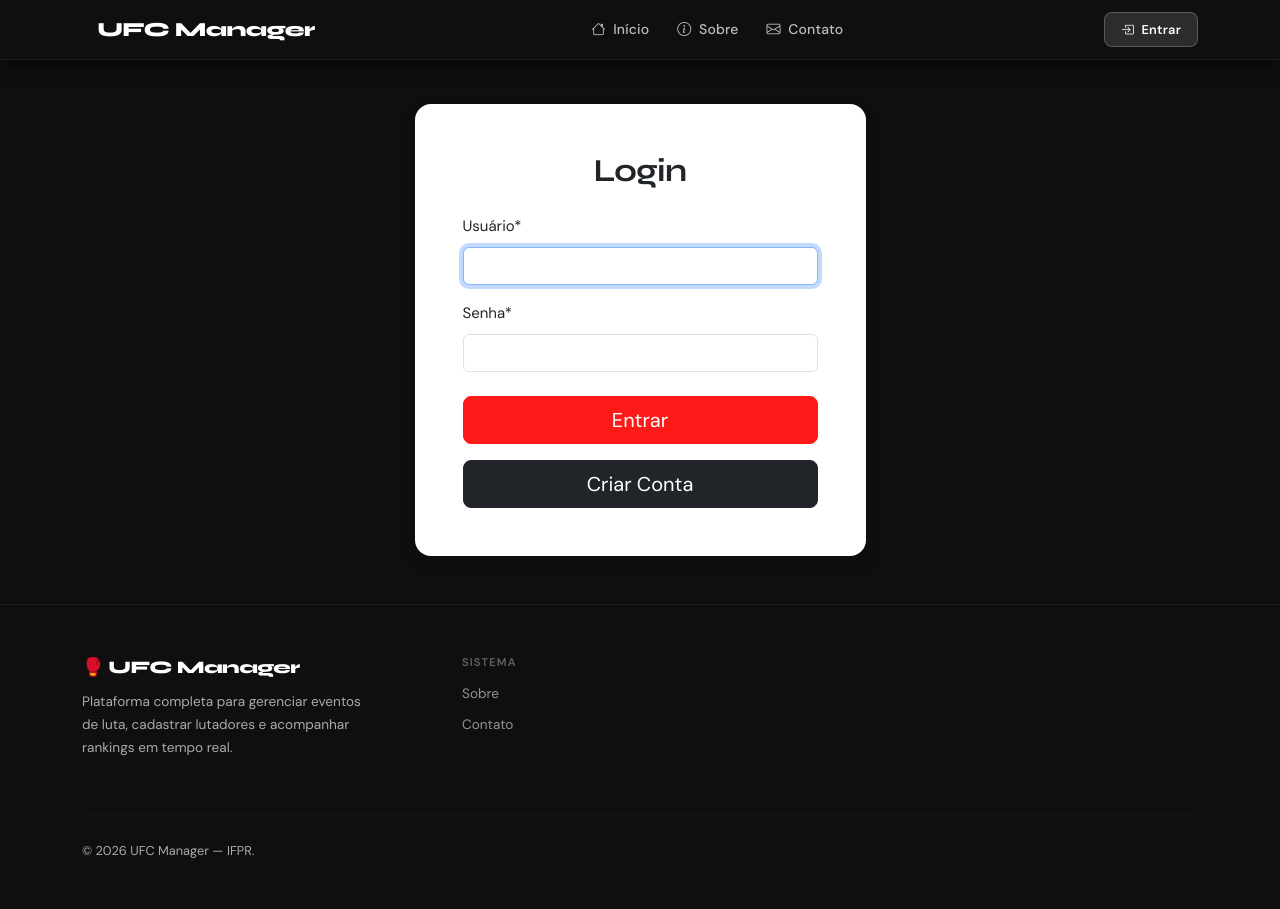
After one commit to aliosmarchehade/naes2026, a Django app: page /login/ in a window 1280 px wide. The commit adds this page. Run offline with Django 5.2, Linux system fonts and the light colour scheme; some libraries are stand-ins or nearby versions.

Commit message:
separando objetos por usuario

```diff
--- a/naes/naes/settings.py
+++ b/naes/naes/settings.py
@@ -143,3 +143,6 @@ DEFAULT_AUTO_FIELD = 'django.db.models.BigAutoField'
 
 CRISPY_ALLOWED_TEMPLATE_PACKS = "bootstrap5"
 CRISPY_TEMPLATE_PACK = "bootstrap5"
+
+LOGIN_REDIRECT_URL = '/'
+LOGOUT_REDIRECT_URL = '/'
--- a/naes/naes/urls.py
+++ b/naes/naes/urls.py
@@ -16,6 +16,8 @@ Including another URLconf
 """
 from django.contrib import admin
 from django.urls import path, include
+from django.contrib.auth import views as auth_views
+from website.views import RegistrarUsuario
 
 urlpatterns = [
     path('admin/', admin.site.urls),
@@ -23,4 +25,27 @@ urlpatterns = [
     path("", include("website.urls")),
     path("ufc/", include("ufc.urls")),
 
+     # LOGIN
+    path(
+        'login/',
+        auth_views.LoginView.as_view(
+            template_name='usuarios/login.html'
+        ),
+        name='login'
+    ),
+
+    # LOGOUT
+    path(
+        'logout/',
+        auth_views.LogoutView.as_view(),
+        name='logout'
+    ),
+
+    # REGISTRO
+    path(
+        'registrar/',
+        RegistrarUsuario.as_view(),
+        name='registrar'
+),
+
 ]
--- /dev/null
+++ b/naes/templates/usuarios/login.html
@@ -0,0 +1,60 @@
+{% extends "website/modelo.html" %}
+
+{% load crispy_forms_tags %}
+
+{% block conteudo %}
+
+<div class="container py-5">
+
+    <div class="row justify-content-center">
+
+        <div class="col-md-5">
+
+            <div class="card shadow border-0 rounded-4">
+
+                <div class="card-body p-5">
+
+                    <h2 class="text-center mb-4 fw-bold">
+                        Login
+                    </h2>
+
+                    {% if form.errors %}
+                        <div class="alert alert-danger">
+                            Usuário ou senha inválidos.
+                        </div>
+                    {% endif %}
+
+                    <form method="POST">
+
+                        {% csrf_token %}
+
+                        {{ form|crispy }}
+
+                        <div class="d-grid mt-4">
+                            <button class="btn btn-danger btn-lg">
+                                Entrar
+                            </button>
+                        </div>
+
+                        <div class="d-grid mt-3">
+                            <a href="{% url 'registrar' %}"
+                               class="btn btn-dark btn-lg">
+
+                                Criar Conta
+
+                            </a>
+                        </div>
+
+                    </form>
+
+                </div>
+
+            </div>
+
+        </div>
+
+    </div>
+
+</div>
+
+{% endblock %}
--- a/naes/ufc/templates/ufc/detail/lutador_detail.html
+++ b/naes/ufc/templates/ufc/detail/lutador_detail.html
@@ -82,7 +82,7 @@
 
           <div class="col-md-6">
             <small>Cadastrado por</small>
-            <p class="mb-0">{{ object.cadastrado_por.username }}</p>
+            <p class="mb-0">{{object.cadastrado_por}}</p>
           </div>
 
 
--- a/naes/website/templates/website/modelo.html
+++ b/naes/website/templates/website/modelo.html
@@ -5,138 +5,346 @@
 <head>
   <meta charset="UTF-8" />
   <meta name="viewport" content="width=device-width, initial-scale=1.0" />
+
   <title>UFC Manager</title>
 
   <!-- Google Fonts -->
   <link rel="preconnect" href="https://fonts.googleapis.com" />
   <link rel="preconnect" href="https://fonts.gstatic.com" crossorigin />
-  <link href="https://fonts.googleapis.com/css2?family=DM+Sans:ital,opsz,wght@0,9..40,300;0,9..40,400;0,9..40,500;0,9..40,600;1,9..40,300&family=Syne:wght@600;700;800&display=swap" rel="stylesheet" />
 
-  <!-- Bootstrap CSS -->
-  <link rel="stylesheet" href="https://cdnjs.cloudflare.com/ajax/libs/bootstrap/5.3.3/css/bootstrap.min.css" />
+  <link href="https://fonts.googleapis.com/css2?family=DM+Sans:ital,opsz,wght@0,9..40,300;0,9..40,400;0,9..40,500;0,9..40,600;1,9..40,300&family=Syne:wght@600;700;800&display=swap"
+        rel="stylesheet" />
+
+  <!-- Bootstrap -->
+  <link rel="stylesheet"
+        href="https://cdnjs.cloudflare.com/ajax/libs/bootstrap/5.3.3/css/bootstrap.min.css" />
 
   <!-- Bootstrap Icons -->
-  <link rel="stylesheet" href="https://cdnjs.cloudflare.com/ajax/libs/bootstrap-icons/1.11.3/font/bootstrap-icons.min.css" />
+  <link rel="stylesheet"
+        href="https://cdnjs.cloudflare.com/ajax/libs/bootstrap-icons/1.11.3/font/bootstrap-icons.min.css" />
 
-  <!-- Estilo personalizado -->
+  <!-- CSS -->
   <link rel="stylesheet" href="{% static 'css/estilo.css' %}">
 
 </head>
+
 <body>
 
 <!-- ═══════════════════════════════════
      NAVBAR
 ════════════════════════════════════ -->
 <nav class="navbar navbar-expand-lg navbar-petrol fixed-top">
+
   <div class="container">
 
-      <!-- Brand -->
+    <!-- LOGO -->
     <a class="navbar-brand" href="{% url 'index' %}">
       <span class="brand-dot"></span>
       UFC Manager
     </a>
 
-      <!-- Toggler -->
-      <button class="navbar-toggler" type="button"
-              data-bs-toggle="collapse" data-bs-target="#navMain"
-              aria-controls="navMain" aria-expanded="false" aria-label="Menu">
+    <!-- MENU MOBILE -->
+    <button class="navbar-toggler"
+            type="button"
+            data-bs-toggle="collapse"
+            data-bs-target="#navMain"
+            aria-controls="navMain"
+            aria-expanded="false"
+            aria-label="Menu">
+
       <span class="navbar-toggler-icon"></span>
+
     </button>
 
-      <!-- Nav links -->
+    <!-- NAV -->
     <div class="collapse navbar-collapse" id="navMain">
+
       <ul class="navbar-nav mx-auto gap-1">
 
+        <!-- HOME -->
         <li class="nav-item">
           <a class="nav-link" href="{% url 'index' %}">
-              <i class="bi bi-house me-1"></i>Início
+            <i class="bi bi-house me-1"></i>
+            Início
           </a>
         </li>
 
+        <!-- SOBRE -->
         <li class="nav-item">
           <a class="nav-link" href="{% url 'sobre' %}">
-              <i class="bi bi-info-circle me-1"></i>Sobre
+            <i class="bi bi-info-circle me-1"></i>
+            Sobre
           </a>
         </li>
 
+        <!-- CONTATO -->
         <li class="nav-item">
           <a class="nav-link" href="{% url 'contato' %}">
-              <i class="bi bi-envelope me-1"></i>Contato
+            <i class="bi bi-envelope me-1"></i>
+            Contato
           </a>
         </li>
 
-          <!-- Dropdown: Gerenciar -->
+        <!-- GERENCIAR -->
+        {% if request.user.is_authenticated %}
+
         <li class="nav-item dropdown">
-            <a class="nav-link dropdown-toggle" href="#" role="button"
-               data-bs-toggle="dropdown" aria-expanded="false">
-              <i class="bi bi-grid me-1"></i>Gerenciar
+
+          <a class="nav-link dropdown-toggle"
+             href="#"
+             role="button"
+             data-bs-toggle="dropdown"
+             aria-expanded="false">
+
+            <i class="bi bi-grid me-1"></i>
+            Gerenciar
+
           </a>
+
           <ul class="dropdown-menu shadow">
-              <li><span class="dropdown-header">Atletas</span></li>
-              <li><a class="dropdown-item" href="{% url 'lutador-create' %}"><i class="bi bi-person-plus me-2"></i>Cadastrar Lutador</a></li>
-              <li><a class="dropdown-item" href="{% url 'lutador-list'%}"><i class="bi bi-people me-2"></i>Ver Lutadores</a></li>
-              <li><hr class="dropdown-divider" /></li>
-              <li><span class="dropdown-header">Competições</span></li>
-              <li><a class="dropdown-item" href="{%url 'evento-create'%}"><i class="bi bi-calendar-plus me-2"></i>Novo Evento</a></li>
-              <li><a class="dropdown-item" href="{%url 'evento-list'%}"><i class="bi bi-trophy me-2"></i>Ver Eventos</a></li>
-              <li><a class="dropdown-item" href="#"><i class="bi bi-box-arrow-in-right me-2"></i>Gerenciar Lutas</a></li>
-              <li><hr class="dropdown-divider" /></li>
-              <li><span class="dropdown-header">Rankings</span></li>
-              <li><a class="dropdown-item" href="#"><i class="bi bi-bar-chart-line me-2"></i>Ver Ranking</a></li>
-            </ul>
+
+            <!-- LUTADORES -->
+            <li>
+              <span class="dropdown-header">
+                Atletas
+              </span>
+            </li>
+
+            <li>
+              <a class="dropdown-item"
+                 href="{% url 'lutador-create' %}">
+
+                <i class="bi bi-person-plus me-2"></i>
+                Cadastrar Lutador
+
+              </a>
+            </li>
+
+            <li>
+              <a class="dropdown-item"
+                 href="{% url 'lutador-list' %}">
+
+                <i class="bi bi-people me-2"></i>
+                Ver Lutadores
+
+              </a>
+            </li>
+
+            <li><hr class="dropdown-divider"></li>
+
+             <!-- PAISES -->
+             <li>
+              <span class="dropdown-header">
+                Países
+              </span>
+            </li>
+
+            <li>
+              <a class="dropdown-item"
+                 href="{% url 'pais-create' %}">
+
+                <i class="bi bi-flag"></i>
+                Cadastrar País
+
+              </a>
+            </li>
+
+            <li>
+              <a class="dropdown-item"
+                 href="{% url 'pais-list' %}">
+
+                <i class="bi bi-flag-fill"></i>
+                Ver Países
+
+              </a>
+            </li>
+
+            <li><hr class="dropdown-divider"></li>
+
+            <!-- CATEGORIAS -->
+            <li>
+              <span class="dropdown-header">
+                Categorias
+              </span>
+            </li>
+
+            <li>
+              <a class="dropdown-item"
+                 href="{% url 'categoria-create' %}">
+
+                 <i class="bi bi-grid"></i>
+                Cadastrar Categoria
+
+              </a>
+            </li>
+
+            <li>
+              <a class="dropdown-item"
+                 href="{% url 'categoria-list' %}">
+
+                 <i class="bi bi-grid-1x2-fill"></i>
+                Ver Categorias
+
+              </a>
+            </li>
+
+            <li><hr class="dropdown-divider"></li>
+
+            <!-- EVENTOS -->
+            <li>
+              <span class="dropdown-header">
+                Competições
+              </span>
+            </li>
+
+            <li>
+              <a class="dropdown-item"
+                 href="{% url 'evento-create' %}">
+
+                <i class="bi bi-calendar-plus me-2"></i>
+                Novo Evento
+
+              </a>
+            </li>
+
+            <li>
+              <a class="dropdown-item"
+                 href="{% url 'evento-list' %}">
+
+                <i class="bi bi-trophy me-2"></i>
+                Ver Eventos
+
+              </a>
+            </li>
+
+            <li>
+              <a class="dropdown-item" href="#">
+                <i class="bi bi-box-arrow-in-right me-2"></i>
+                Gerenciar Lutas
+              </a>
+            </li>
+
+            <li><hr class="dropdown-divider"></li>
+
+            <!-- RANKINGS -->
+            <li>
+              <span class="dropdown-header">
+                Rankings
+              </span>
+            </li>
+
+            <li>
+              <a class="dropdown-item" href="#">
+                <i class="bi bi-bar-chart-line me-2"></i>
+                Ver Ranking
+              </a>
             </li>
 
           </ul>
 
-        <!-- Auth -->
+        </li>
+
+        {% endif %}
+
+      </ul>
+
+      <!-- ═════════════════════════════
+           AUTH DJANGO
+      ═════════════════════════════ -->
+
       <div class="d-flex align-items-center gap-2 mt-3 mt-lg-0">
 
-          <!-- Não autenticado -->
-          <div id="authGuest" class="d-flex gap-2">
-            <a href="#" class="btn-auth btn" data-bs-toggle="modal" data-bs-target="#modalLogin">
-              <i class="bi bi-box-arrow-in-right me-1"></i>Entrar
-            </a>
-            <a href="#" class="btn btn-primary btn-sm px-3 fw-semibold rounded-2">
-              Cadastrar-se
-            </a>
+        {% if request.user.is_authenticated %}
+
+          <!-- USUÁRIO LOGADO -->
+          <div class="dropdown">
+
+            <div class="user-chip"
+                 data-bs-toggle="dropdown"
+                 aria-expanded="false">
+
+              <div class="user-avatar">🥊</div>
+
+              <span class="user-chip-name d-none d-md-inline">
+                {{ request.user.username }}
+              </span>
+
+              <i class="bi bi-chevron-down text-white-50"
+                 style="font-size:.65rem"></i>
+
             </div>
 
-          <!-- Autenticado -->
-          <div id="authUser" class="d-none dropdown">
-            <div class="user-chip" data-bs-toggle="dropdown" aria-expanded="false">
-              <div class="user-avatar">🥊</div>
-              <span class="user-chip-name d-none d-md-inline">Usuário</span>
-              <i class="bi bi-chevron-down text-white-50" style="font-size:.65rem"></i>
-            </div>
             <ul class="dropdown-menu dropdown-menu-end shadow mt-2">
-              <li><span class="dropdown-header">Conta</span></li>
-              <li><a class="dropdown-item" href="#"><i class="bi bi-person me-2"></i>Meu Perfil</a></li>
-              <li><a class="dropdown-item" href="#"><i class="bi bi-gear me-2"></i>Configurações</a></li>
-              <li><hr class="dropdown-divider" /></li>
-              <li><span class="dropdown-header">UFC</span></li>
-              <li><a class="dropdown-item" href="#"><i class="bi bi-trophy me-2"></i>Meus Eventos</a></li>
-              <li><a class="dropdown-item" href="#"><i class="bi bi-people me-2"></i>Lutadores</a></li>
-              <li><a class="dropdown-item" href="#"><i class="bi bi-graph-up me-2"></i>Rankings</a></li>
-              <li><hr class="dropdown-divider" /></li>
-              <li><a class="dropdown-item text-danger" href="#" onclick="toggleAuth(); return false;">
-                <i class="bi bi-box-arrow-left me-2"></i>Sair
-              </a></li>
+
+              <li>
+                <span class="dropdown-header">
+                  Conta
+                </span>
+              </li>
+
+              <li>
+                <a class="dropdown-item"
+                   href="/admin/">
+
+                  <i class="bi bi-person me-2"></i>
+                  Meu Perfil
+
+                </a>
+              </li>
+
+              <li><hr class="dropdown-divider"></li>
+
+              <li>
+
+                <form action="{% url 'logout' %}" method="POST">
+
+                    {% csrf_token %}
+
+                    <button type="submit"
+                            class="dropdown-item text-danger">
+
+                        <i class="bi bi-box-arrow-left me-2"></i>
+                        Sair
+
+                    </button>
+
+                </form>
+
+            </li>
+
             </ul>
+
           </div>
 
+        {% else %}
+
+          <!-- NÃO LOGADO -->
+          <a href="{% url 'login' %}"
+             class="btn-auth btn">
+
+            <i class="bi bi-box-arrow-in-right me-1"></i>
+            Entrar
+
+          </a>
+
+        {% endif %}
+
       </div>
+
     </div>
   </div>
 </nav>
 
 <!-- ═══════════════════════════════════
-       MAIN CONTENT
+     MAIN
 ════════════════════════════════════ -->
 <main style="padding-top: 56px;">
 
-    {% block hero %}{% endblock hero %}
+  {% block hero %}
+  {% endblock hero %}
 
-    {% block conteudo %}{% endblock conteudo %}
+  {% block conteudo %}
+  {% endblock conteudo %}
 
 </main>
 
@@ -144,180 +352,90 @@
      FOOTER
 ════════════════════════════════════ -->
 <footer class="py-5">
+
   <div class="container">
+
     <div class="row g-4 pb-4">
 
       <div class="col-lg-4">
+
         <div class="footer-brand mb-2">
-            <span style="color:var(--petrol-lighter)">🥊</span> UFC Manager
+          <span style="color:var(--petrol-lighter)">🥊</span>
+          UFC Manager
         </div>
+
         <p style="max-width:280px; line-height:1.7">
-            Plataforma completa para gerenciar eventos de luta, cadastrar lutadores e acompanhar rankings em tempo real.
+          Plataforma completa para gerenciar eventos de luta,
+          cadastrar lutadores e acompanhar rankings em tempo real.
         </p>
-          <div class="footer-social d-flex gap-2 mt-3">
-            <a target="_blank" href="https://github.com/aliosmarchehade"><i class="bi bi-github"></i></a>
-            <a target="_blank" href="https://instagram.com/aliosmarchehade"><i class="bi bi-instagram"></i></a>
-            <a href="#"><i class="bi bi-youtube"></i></a>
-            <a href="#"><i class="bi bi-discord"></i></a>
-          </div>
+
       </div>
 
       <div class="col-6 col-lg-2">
-          <div class="footer-heading">Lutadores</div>
-          <ul class="list-unstyled mb-0 d-flex flex-column gap-2">
-            <li><a href="#">Cadastrar</a></li>
-            <li><a href="#">Ver Todos</a></li>
-            <li><a href="#">Categorias</a></li>
-            <li><a href="#">Rankings</a></li>
-          </ul>
+
+        <div class="footer-heading">
+          Sistema
         </div>
 
-        <div class="col-6 col-lg-2">
-          <div class="footer-heading">Eventos</div>
         <ul class="list-unstyled mb-0 d-flex flex-column gap-2">
-            <li><a href="#">Próximos</a></li>
-            <li><a href="#">Histórico</a></li>
-            <li><a href="#">Criar Evento</a></li>
-            <li><a href="#">Resultados</a></li>
+
+          <li>
+            <a href="{% url 'sobre' %}">
+              Sobre
+            </a>
+          </li>
+
+          <li>
+            <a href="{% url 'contato' %}">
+              Contato
+            </a>
+          </li>
+
         </ul>
-        </div>
 
-        <div class="col-6 col-lg-2">
-          <div class="footer-heading">Lutas</div>
-          <ul class="list-unstyled mb-0 d-flex flex-column gap-2">
-            <li><a href="#">Agendar</a></li>
-            <li><a href="#">Ao Vivo</a></li>
-            <li><a href="#">Finalizadas</a></li>
-            <li><a href="#">Estatísticas</a></li>
-          </ul>
-        </div>
-
-        <div class="col-6 col-lg-2">
-          <div class="footer-heading">Sistema</div>
-          <ul class="list-unstyled mb-0 d-flex flex-column gap-2">
-            <li><a href="{% url 'sobre' %}">Sobre</a></li>
-            <li><a href="{% url 'contato' %}">Contato</a></li>
-            <li><a href="#">Suporte</a></li>
-            <li><a href="#">Acessibilidade</a></li>
-          </ul>
       </div>
 
     </div>
+
     <hr />
+
     <div class="d-flex flex-column flex-md-row justify-content-between align-items-center gap-2 pt-2">
-        <span style="font-size:.8rem">© 2026 UFC Manager — IFPR. Todos os direitos reservados.</span>
-        <div class="d-flex gap-3" style="font-size:.8rem">
-          <a href="{% url 'sobre' %}">Sobre</a>
-          <a href="{% url 'contato' %}">Contato</a>
-          <a href="#">Suporte</a>
-        </div>
-      </div>
-    </div>
-  </footer>
 
-  <!-- ═══════════════════════════════════
-       MODAL LOGIN
-  ════════════════════════════════════ -->
-  <div class="modal fade" id="modalLogin" tabindex="-1" aria-labelledby="modalLoginLabel" aria-hidden="true">
-    <div class="modal-dialog modal-dialog-centered">
-      <div class="modal-content rounded-2xl border-0 shadow-lg overflow-hidden">
-        <div class="modal-body p-0">
-          <ul class="nav nav-pills p-3 pb-0 gap-1" id="authTab" role="tablist">
-            <li class="nav-item" role="presentation">
-              <button class="nav-link active fw-semibold px-4 rounded-2" id="login-tab"
-                      data-bs-toggle="tab" data-bs-target="#login" type="button">
-                Entrar
-              </button>
-            </li>
-            <li class="nav-item" role="presentation">
-              <button class="nav-link fw-semibold px-4 rounded-2" id="register-tab"
-                      data-bs-toggle="tab" data-bs-target="#register" type="button">
-                Cadastrar
-              </button>
-            </li>
-            <button type="button" class="btn-close ms-auto" data-bs-dismiss="modal"></button>
-          </ul>
+      <span style="font-size:.8rem">
+        © 2026 UFC Manager — IFPR.
+      </span>
 
-          <div class="tab-content p-4 pt-3">
-            <!-- Login -->
-            <div class="tab-pane fade show active" id="login" role="tabpanel">
-              <p class="text-secondary mb-4" style="font-size:.875rem">
-                Acesse sua conta para gerenciar eventos e lutadores.
-              </p>
-              <div class="mb-3">
-                <label class="form-label fw-semibold" style="font-size:.85rem">E-mail</label>
-                <input type="email" class="form-control rounded-2" placeholder="seu@email.com">
-              </div>
-              <div class="mb-4">
-                <label class="form-label fw-semibold d-flex justify-content-between" style="font-size:.85rem">
-                  Senha <a href="#" class="text-primary" style="font-weight:400">Esqueci a senha</a>
-                </label>
-                <input type="password" class="form-control rounded-2" placeholder="••••••••">
-              </div>
-              <button class="btn btn-primary w-100 rounded-2 fw-semibold py-2" onclick="simulateLogin()">
-                <i class="bi bi-box-arrow-in-right me-1"></i>Entrar
-              </button>
     </div>
 
-            <!-- Cadastro -->
-            <div class="tab-pane fade" id="register" role="tabpanel">
-              <p class="text-secondary mb-4" style="font-size:.875rem">
-                Crie sua conta e comece a gerenciar eventos UFC.
-              </p>
-              <div class="mb-3">
-                <label class="form-label fw-semibold" style="font-size:.85rem">Nome completo</label>
-                <input type="text" class="form-control rounded-2" placeholder="João da Silva">
   </div>
-              <div class="mb-3">
-                <label class="form-label fw-semibold" style="font-size:.85rem">E-mail</label>
-                <input type="email" class="form-control rounded-2" placeholder="seu@email.com">
-              </div>
-              <div class="mb-4">
-                <label class="form-label fw-semibold" style="font-size:.85rem">Senha</label>
-                <input type="password" class="form-control rounded-2" placeholder="••••••••">
-              </div>
-              <button class="btn btn-primary w-100 rounded-2 fw-semibold py-2" onclick="simulateLogin()">
-                <i class="bi bi-person-plus me-1"></i>Criar conta
-              </button>
-            </div>
-          </div>
-        </div>
-      </div>
-    </div>
-  </div>
+
+</footer>
 
 <!-- jQuery -->
 <script src="https://cdnjs.cloudflare.com/ajax/libs/jquery/3.7.1/jquery.min.js"></script>
+
 <!-- Bootstrap JS -->
 <script src="https://cdnjs.cloudflare.com/ajax/libs/bootstrap/5.3.3/js/bootstrap.bundle.min.js"></script>
 
+<!-- NAVBAR ACTIVE -->
 <script>
-    // Toggle auth state
-    function toggleAuth() {
-      const guest = document.getElementById('authGuest');
-      const user  = document.getElementById('authUser');
-      guest.classList.toggle('d-none');
-      user.classList.toggle('d-none');
-      const modal = bootstrap.Modal.getInstance(document.getElementById('modalLogin'));
-      if (modal) modal.hide();
+
+$(document).ready(function () {
+
+  const currentPath = window.location.pathname;
+
+  $('.navbar-petrol .nav-link').each(function () {
+
+    if ($(this).attr('href') === currentPath) {
+
+      $(this).addClass('active');
+
     }
 
-    function simulateLogin() {
-      const modal = bootstrap.Modal.getInstance(document.getElementById('modalLogin'));
-      if (modal) modal.hide();
-      document.getElementById('authGuest').classList.add('d-none');
-      document.getElementById('authUser').classList.remove('d-none');
-    }
+  });
 
-    // Nav active link
-    $(document).ready(function () {
-      const currentPath = window.location.pathname;
-      $('.navbar-petrol .nav-link').each(function () {
-        if ($(this).attr('href') === currentPath) {
-          $(this).addClass('active');
-        }
 });
-    });
+
 </script>
 
 </body>
```
Also changed, not shown: naes/templates/usuarios/register.html (added, +45 -0 lines), naes/ufc/models.py (+15 -1 lines), naes/ufc/views.py (+33 -12 lines), naes/website/views.py (+8 -0 lines), naes/ufc/migrations/0007_evento_usuario_alter_lutador_cadastrado_por.py (added), naes/ufc/migrations/0008_alter_lutador_cadastrado_por.py (added). Lines whose indentation alone changed are shown as unchanged.
